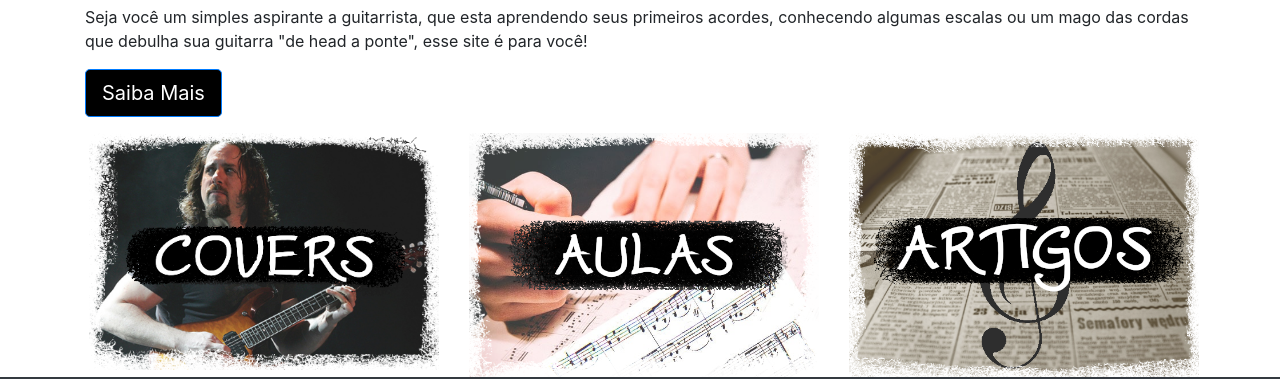
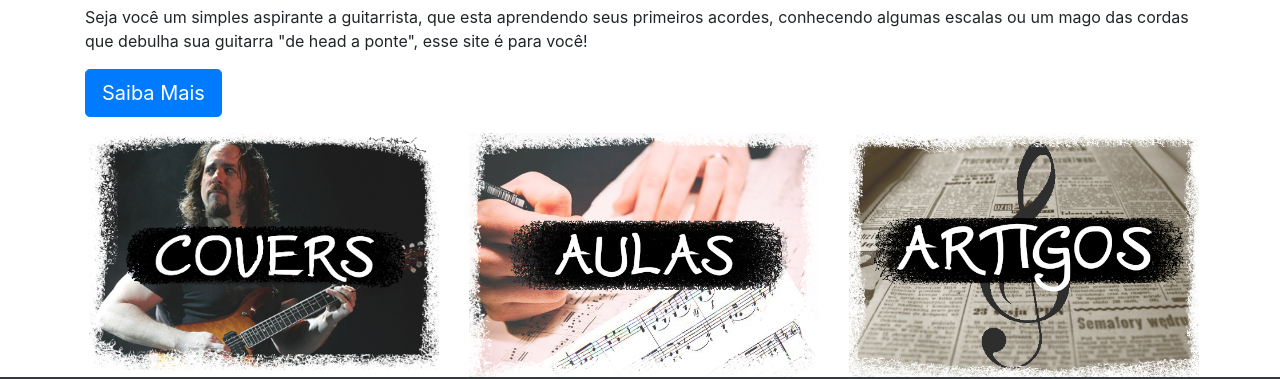
Before and after one commit to jkcosti/guitarinsight, a plain HTML site: page index.html in a window 1280 px wide. Shown: the part 221-600 px from the top of the page. Drawn offline with Linux system fonts and the light colour scheme.

Commit message:
Update index.html

```diff
--- a/index.html
+++ b/index.html
@@ -52,7 +52,7 @@
             <div class="container">
               <h1 class="display-3">Olá Guitar Master!</h1>
               <p>Seja você um simples aspirante a guitarrista, que esta aprendendo seus primeiros acordes, conhecendo algumas escalas ou um mago das cordas que debulha sua guitarra "de head a ponte", esse site é para você!</p>
-              <p><a class="btn btn-primary btn-lg" style="background:black" role="button" href="info.html"> Saiba Mais</a></p>
+              <p><a class="btn btn-primary btn-lg"  role="button" href="info.html"> Saiba Mais</a></p>
             </div>
 
             <div class="container">
```
